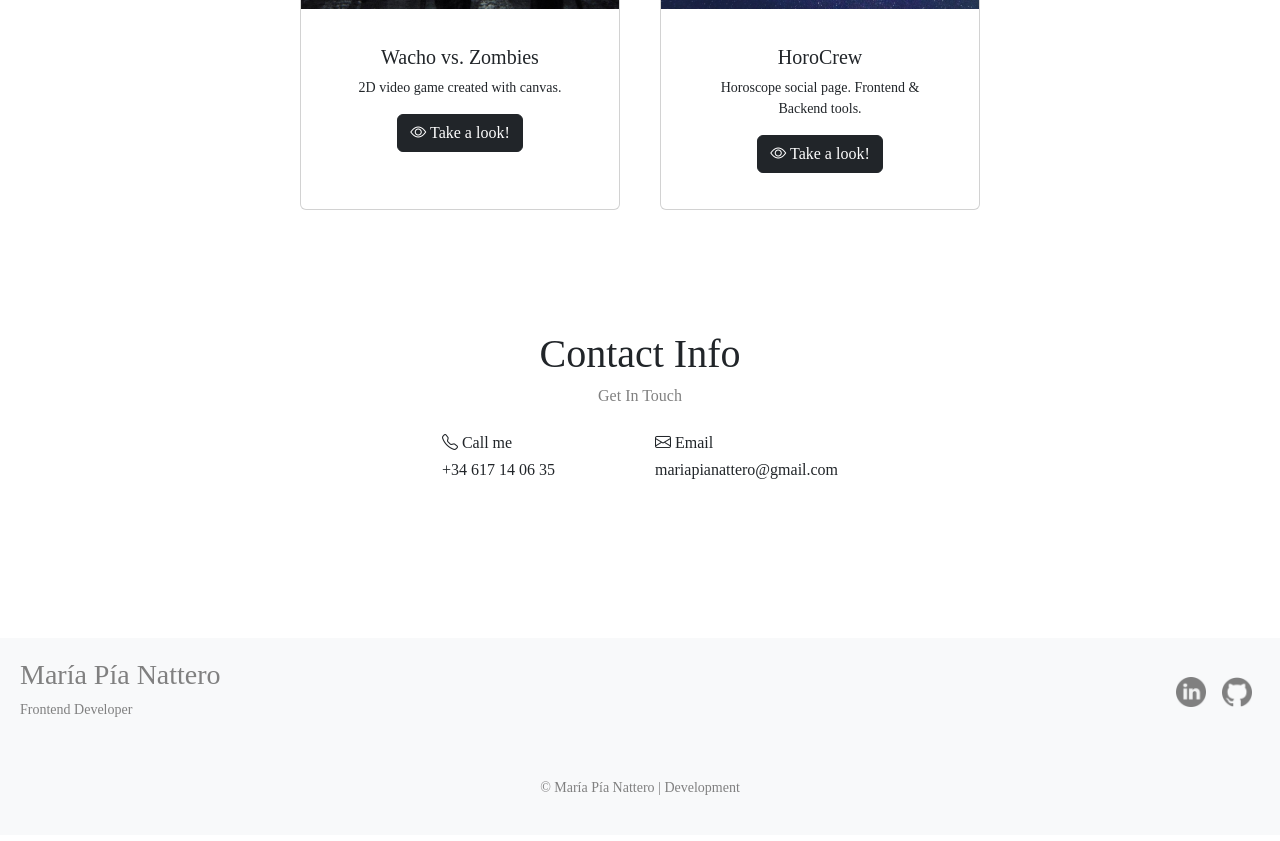
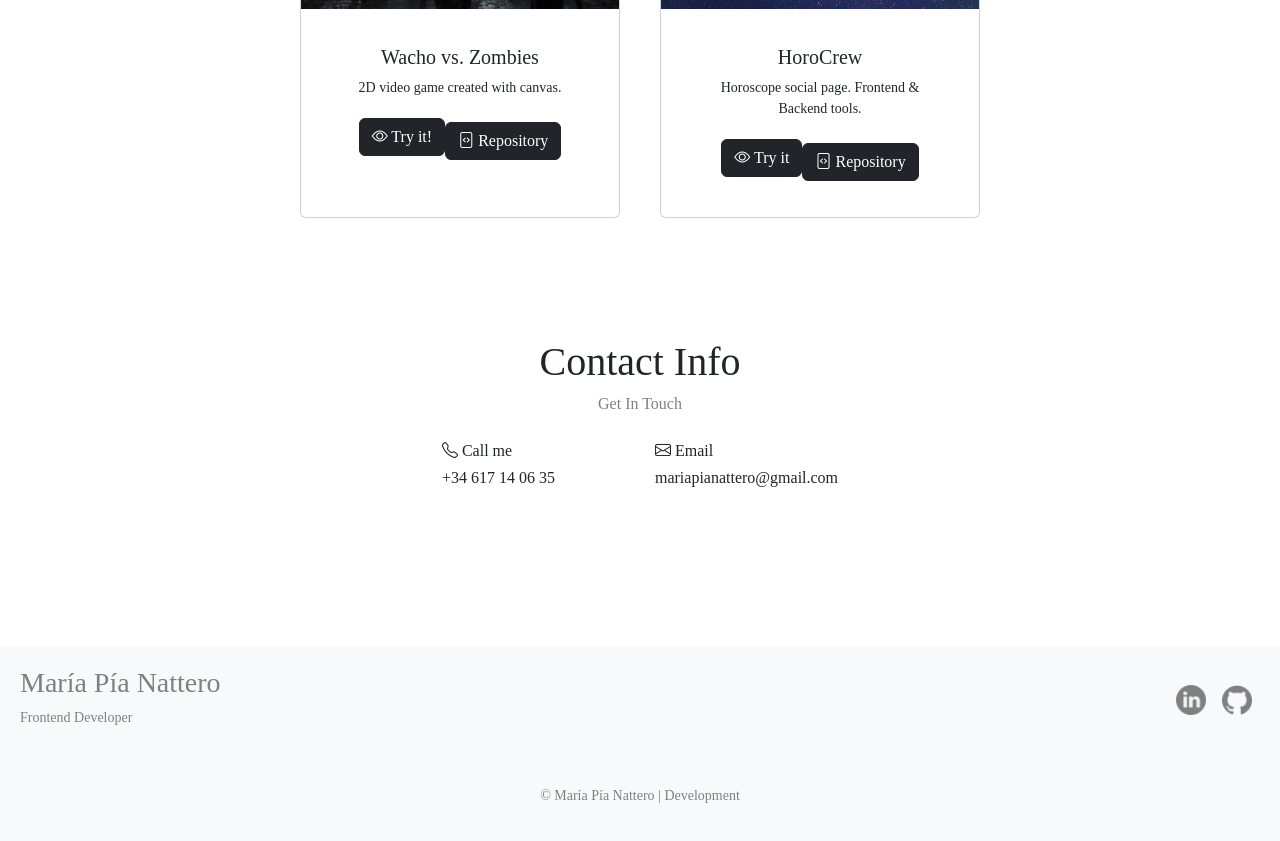
Before and after one commit to pianattero/mpnat-Web, a React (Vite) app: page / in a window 1280 px wide. Shown: the part 1420-2261 px from the top of the page. Built offline with nearby package versions, Linux system fonts and the light colour scheme; a web font is replaced by a local one.

Commit message:
added repos

```diff
--- a/src/components/Projects/Projects.jsx
+++ b/src/components/Projects/Projects.jsx
@@ -21,7 +21,15 @@ export const Projects = () => {
               target="_blank"
               className="btn btn-dark"
             >
-              <i className="bi bi-eye"></i> Take a look!
+              <i className="bi bi-eye"></i> Try it!
+            </a>
+            <a
+              href="https://github.com/pianattero/wachovszombies"
+              rel="noreferrer"
+              target="_blank"
+              className="btn btn-dark mt-2"
+            >
+              <i className="bi bi-file-code"></i> Repository
             </a>
           </div>
         </div>
@@ -39,7 +47,15 @@ export const Projects = () => {
               target="_blank"
               className="btn btn-dark"
             >
-              <i className="bi bi-eye"></i> Take a look!
+              <i className="bi bi-eye"></i> Try it
+            </a>
+            <a
+              href="https://github.com/orgs/P-B-org/repositories"
+              rel="noreferrer"
+              target="_blank"
+              className="btn btn-dark mt-2"
+            >
+              <i className="bi bi-file-code"></i> Repository
             </a>
           </div>
         </div>
```
